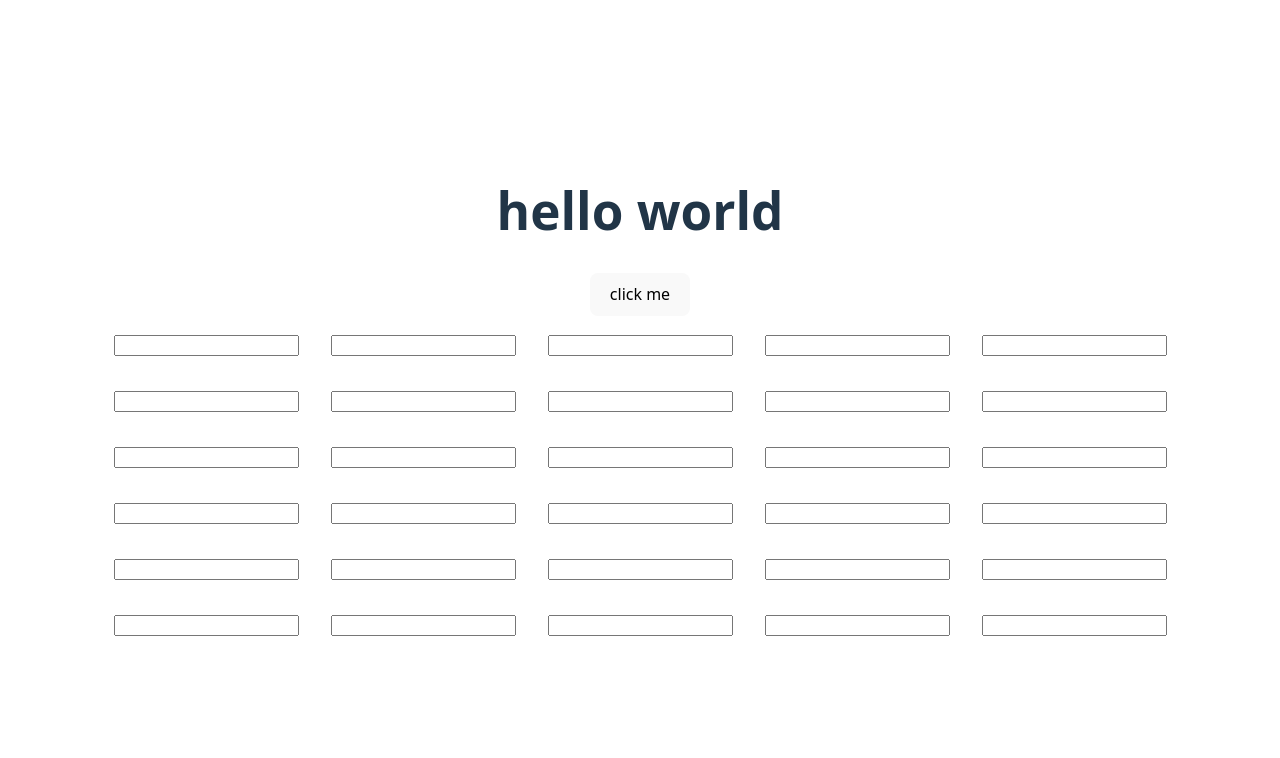
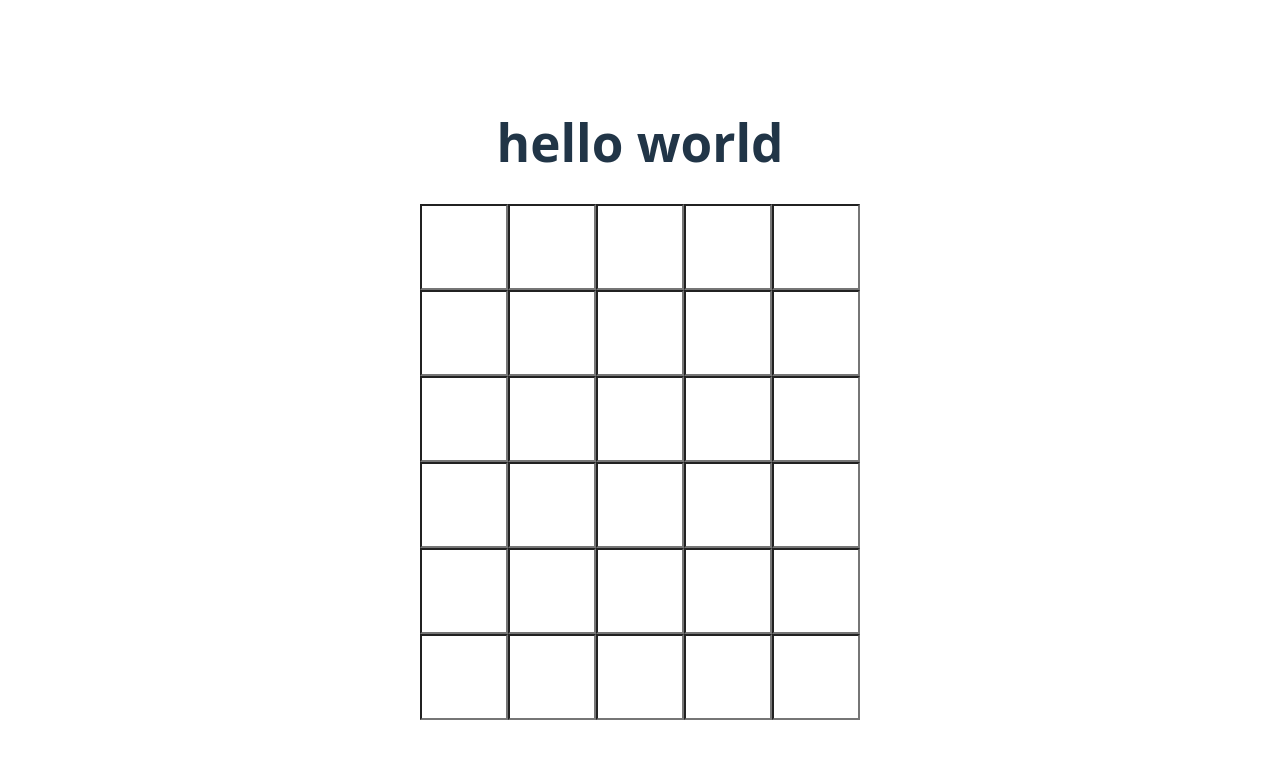
Before and after one commit to ronniegross/paradromics-code-challenge, a React (Vite) app: page / in a window 1280 px wide. Shown: the top 758 px of the page. Built offline with nearby package versions, Linux system fonts and the light colour scheme.

Commit message:
track attempted letters and change UI

```diff
--- a/src/App.css
+++ b/src/App.css
@@ -42,7 +42,24 @@
 }
 
 .letterbox-container {
-  padding: 1rem;
+  /* padding: 1rem; */
+  /* font-weight: 2rem; */
+  height: 5rem;
+  width: 5rem;
+  background-color: white;
+  color: black;
+}
+
+.letterbox-container-true {
+  background-color: green;
+}
+
+.letterbox-container-in-word {
+  background-color: orange;
+}
+
+.letterbox-container-not-in-word {
+  background-color: grey;
 }
 
 .letterbox-group-container {
--- a/src/App.jsx
+++ b/src/App.jsx
@@ -1,11 +1,14 @@
 import "./App.css";
+import { useState } from "react";
 import { useGame } from "./GameContext";
 
 import LetterBox from "./LetterBox";
+import LetterBoxGroup from "./LetterBoxGroup";
 
 export default function App() {
   // Example of using the game context
   const { state, dispatch } = useGame();
+  // const []
 
   console.log("state is :: ", state);
 
@@ -23,37 +26,42 @@ export default function App() {
     }
   };
 
-  const generateLetterBoxRow = () => {
-    let index = 1;
+  const generateLetterBoxRow = (guessIndex) => {
+    let index = 0;
     let rowLength = state.wordLength;
     let wordArr = [];
-    while (index <= rowLength) {
-      console.log("startingLetterBox :: ", index);
+    // let letter = null;
+    while (index < rowLength) {
+      wordArr.push(<LetterBox key={index} position={index}></LetterBox>);
       index++;
-      wordArr.push(<LetterBox key={index}></LetterBox>);
+      // wordArr.push(<LetterBox key={index}>{letter}</LetterBox>);
     }
-    console.log("generateLetterBoxRow was called");
-    return <div className="letterbox-group-container">{wordArr}</div>;
+    // const isLocked = () => {
+    //   if (state.guessCount )
+    // }
+    return (
+      <div key={guessIndex} className="letterbox-group-container">
+        {wordArr}
+      </div>
+    );
   };
 
   const generateWordRows = () => {
     let index = 1;
     let guesses = state.guesses.length;
-    let wordsArr = [];
+    let guessArr = [];
     while (index <= guesses) {
-      console.log("index :: ", index);
       index++;
-      wordsArr.push(generateLetterBoxRow());
+      guessArr.push(generateLetterBoxRow(index));
     }
-    console.log("generateWordRows was called");
-    return <div className="word-group-container">{wordsArr}</div>;
+    return <div className="word-group-container">{guessArr}</div>;
   };
 
   // Render the app UI
   return (
     <div>
       <h1>hello world</h1>
-      <button onClick={buttonClick}>click me</button>
+      {/* <button onClick={buttonClick}>click me</button> */}
       {generateWordRows()}
     </div>
   );
--- a/src/LetterBox.jsx
+++ b/src/LetterBox.jsx
@@ -1,7 +1,68 @@
-export default function LetterBox() {
+// export default function LetterBox({ letter }) {
+//   return <div className="letterbox-container">{letter}</div>;
+// }
+import { useGame } from "./GameContext";
+import { useState } from "react";
+
+export default function LetterBox({ position }) {
+  const { state, dispatch } = useGame();
+  const [letter, setLetter] = useState("");
+  const [isCorrectPosition, setIsCorrectPosition] = useState(false);
+  const [isInWord, setisInWord] = useState(false);
+  const [isIncorrect, setIsIncorrect] = useState(false);
+
+  const checkLetter = () => {
+    let charArr = [...state.targetWord];
+    let matchIndex = state.targetWord.indexOf(letter);
+    if (matchIndex === -1) {
+      console.log("letter not in target word");
+      if (!isIncorrect) {
+        setIsIncorrect(true);
+      }
+    } else {
+      charArr.map((element) => {
+        if (state.targetWord[position] === letter) {
+          console.log("letter is in the right spot");
+          if (!isCorrectPosition) {
+            setIsCorrectPosition(true);
+          }
+        } else if (element === letter) {
+          console.log("letter in word but in wrong spot");
+          if (!isInWord) {
+            setisInWord(true);
+          }
+        }
+      });
+    }
+  };
+
+  const handleChange = (e) => {
+    if (letter == "") {
+      setLetter(e.target.value);
+    }
+  };
+
+  checkLetter();
+  console.log("state.targetWord :: ", state.targetWord);
+  console.log("isInWord :: ", isInWord);
+  console.log("isCorrectPosition :: ", isCorrectPosition);
+
   return (
-    <div className="letterbox-container">
-      <input></input>
+    <div>
+      <input
+        className={
+          isIncorrect
+            ? "letterbox-container-not-in-word"
+            : isCorrectPosition
+            ? "letterbox-container-true"
+            : isInWord
+            ? "letterbox-container-in-word"
+            : "letterbox-container"
+        }
+        maxLength="1"
+        value={letter}
+        onChange={handleChange}
+      />
     </div>
   );
 }
--- /dev/null
+++ b/src/LetterBoxGroup.jsx
@@ -0,0 +1,3 @@
+export default function LetterBoxGroup() {
+  return <div>LetterBoxGroup</div>;
+}
```
